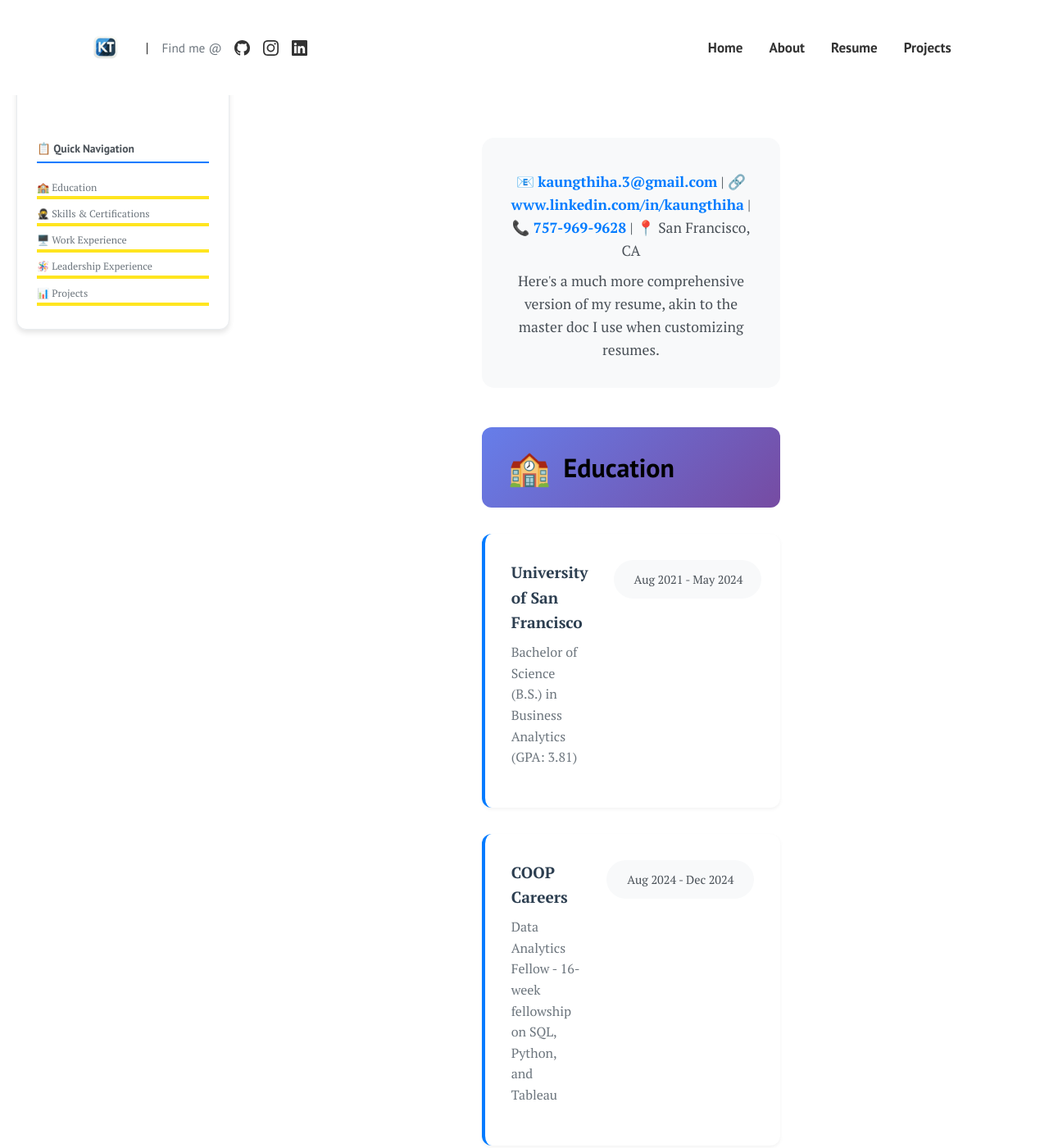
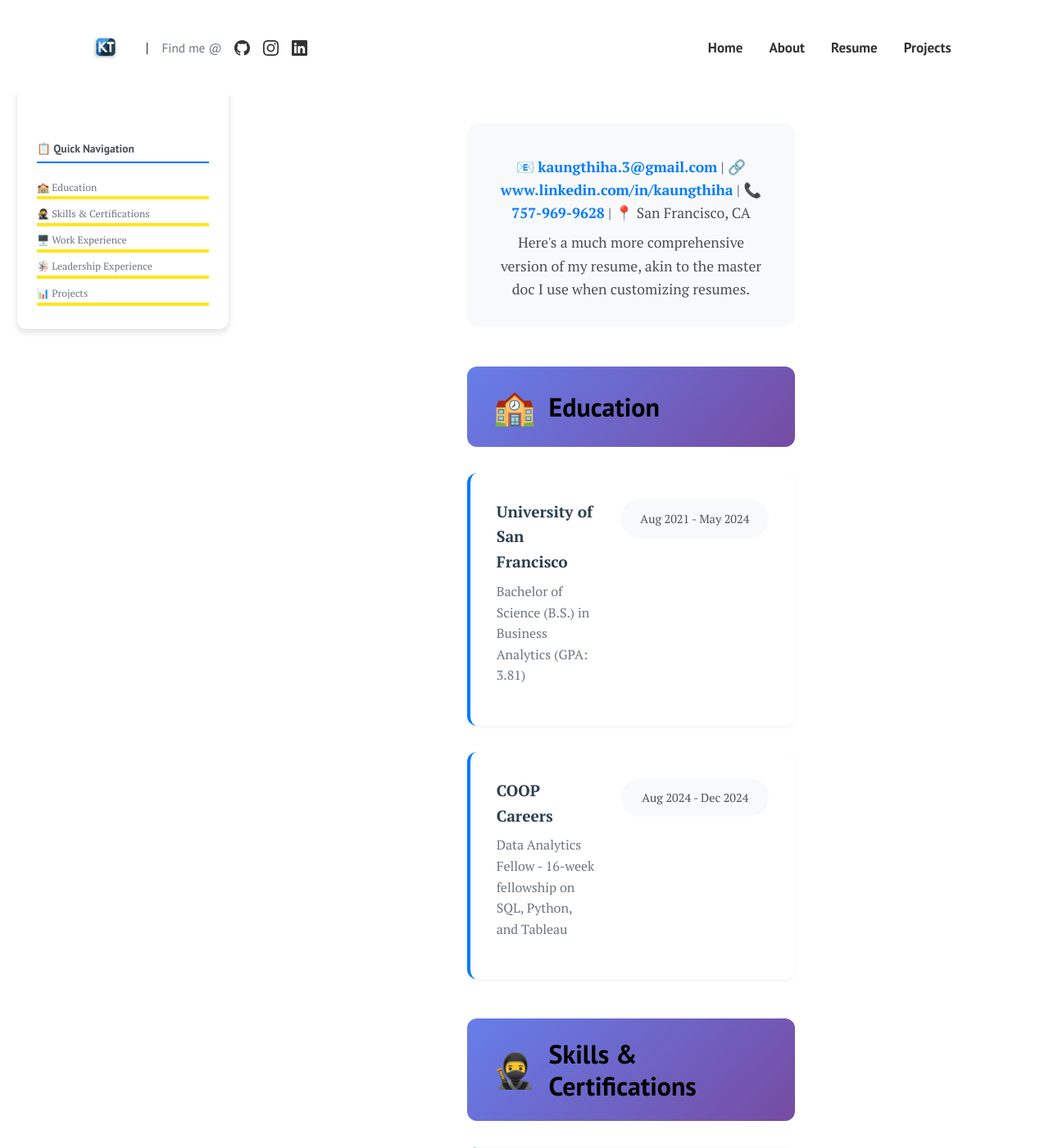
Before and after one commit to kaungthiha/kaungthiha.github.io, a Jekyll site: the page built from pages/resume.html, in a window 1280 px wide and 1400 px high. Shown: the whole window at 82% size. Built offline with Jekyll 4.4.1, drawn with Linux system fonts in a browser that asks for light colours.

Commit message:
Update resume.html

```diff
--- a/pages/resume.html
+++ b/pages/resume.html
@@ -9,7 +9,7 @@ permalink: "/resume/"
       margin: 0;
       font-size: 16px;
       line-height: 1.6;
-      padding: 20px;
+      padding: 2px;
     }
 
     .resume-content {
```
